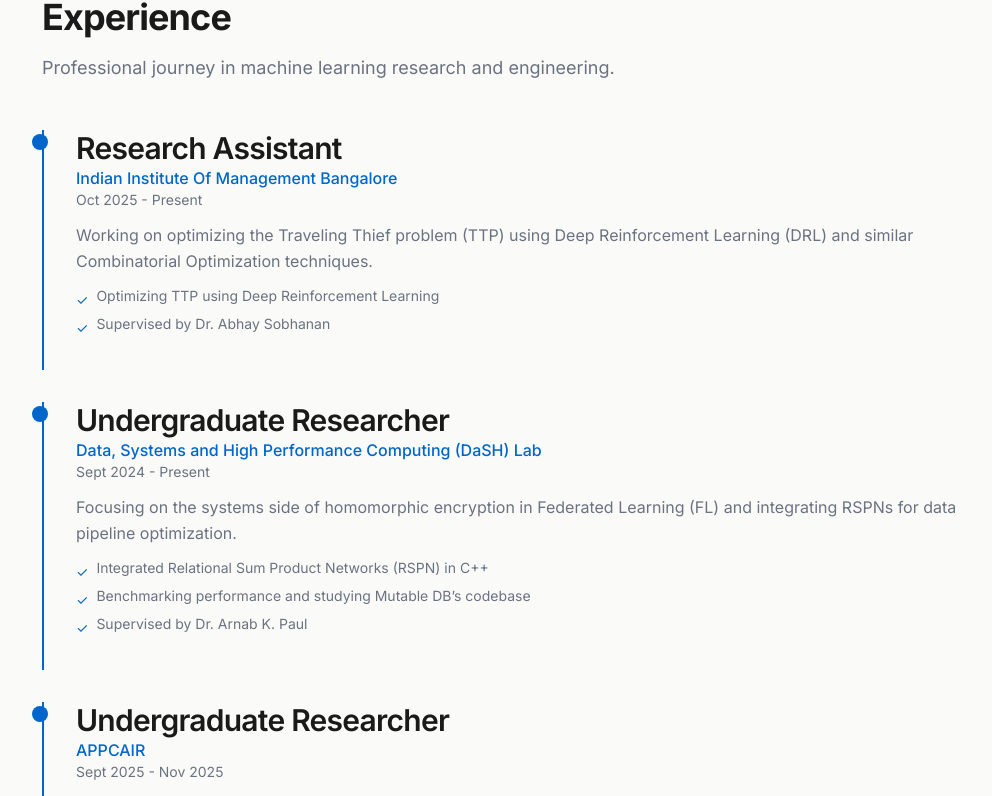
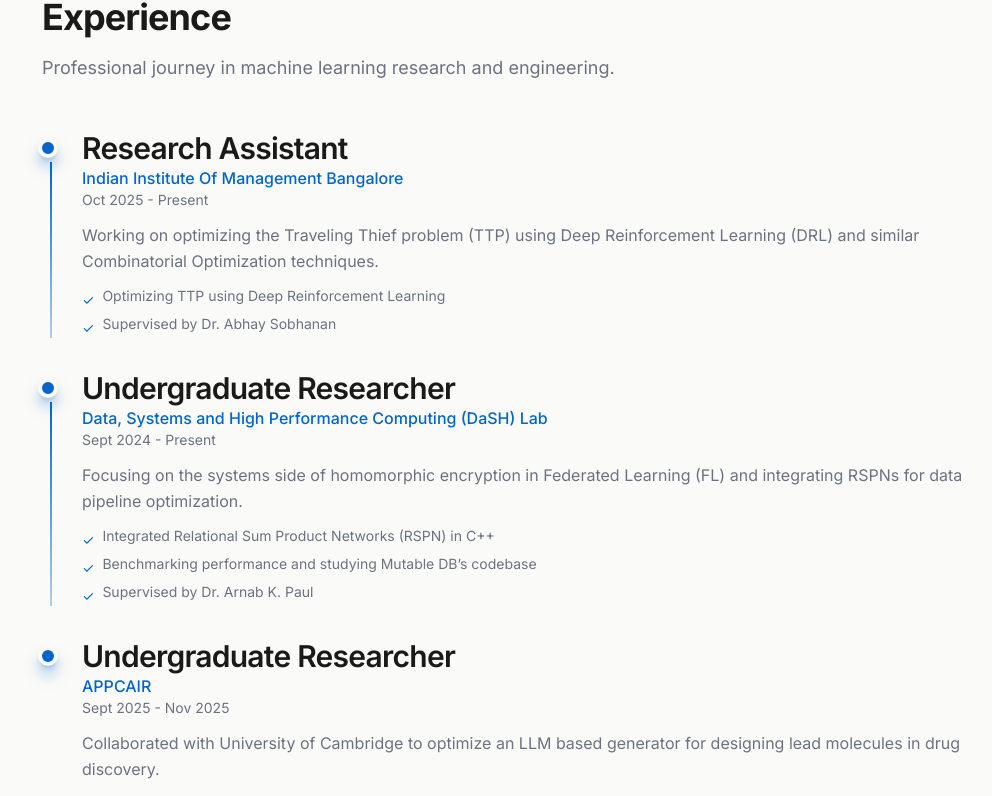
Before and after one commit to nischitkumar/nischitkumar.github.io, a Next.js app: page / in a window 1280 px wide. Shown: the part 3713-4509 px from the top of the page, without its empty margins (134-1126 px from the left). Built offline with nearby package versions, Linux system fonts and the light colour scheme.

Commit message:
Improve timeline styling with enhanced circles and gradient line

```diff
--- a/src/app/page.tsx
+++ b/src/app/page.tsx
@@ -3,7 +3,7 @@
 import About from '@/components/About';
 import Experience from '@/components/Experience';
 import Projects from '@/components/Projects';
-import Research from '@/components/Research';
+// import Research from '@/components/Research';
 import Contact from '@/components/Contact';
 import Footer from '@/components/Footer';
 
@@ -15,7 +15,7 @@
             <About />
             <Experience />
             <Projects />
-            <Research />
+            {/* <Research /> */}
             <Contact />
             <Footer />
         </>
--- a/src/components/Experience.tsx
+++ b/src/components/Experience.tsx
@@ -64,11 +64,18 @@
                             whileInView={{ opacity: 1, x: 0 }}
                             viewport={{ once: true }}
                             transition={{ delay: idx * 0.1 }}
-                            className="border-l-2 border-accent pl-8 pb-8 relative dark:border-blue-500"
+                            className="relative pl-10"
                         >
+                            {/* Timeline Line */}
+                            {idx < experiences.length - 1 && (
+                                <div className="absolute left-2 top-8 bottom-0 w-0.5 bg-gradient-to-b from-accent to-accent/30 dark:from-blue-500 dark:to-blue-500/30" />
+                            )}
+
+                            {/* Timeline Dot */}
                             <motion.div
-                                className="absolute w-4 h-4 bg-accent rounded-full -left-3 top-1 dark:bg-blue-500"
-                                whileHover={{ scale: 1.2 }}
+                                className="absolute -left-1 top-2 w-5 h-5 bg-accent dark:bg-blue-500 rounded-full shadow-lg shadow-accent/50 dark:shadow-blue-500/50 border-4 border-cream dark:border-charcoal"
+                                whileHover={{ scale: 1.3, boxShadow: '0 0 20px rgba(0, 102, 204, 0.6)' }}
+                                transition={{ type: 'spring', stiffness: 400, damping: 10 }}
                             />
 
                             <div className="space-y-3">
```
